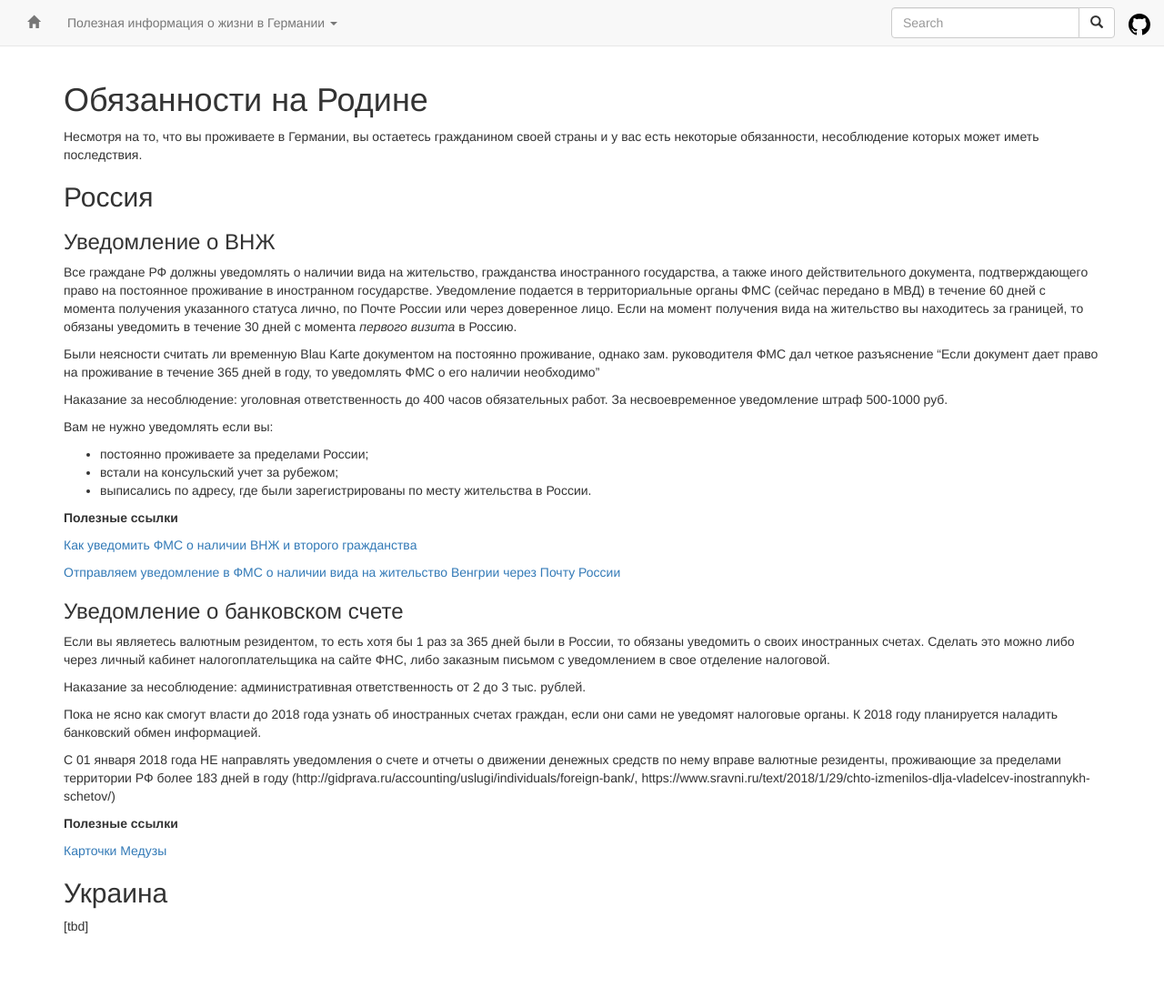
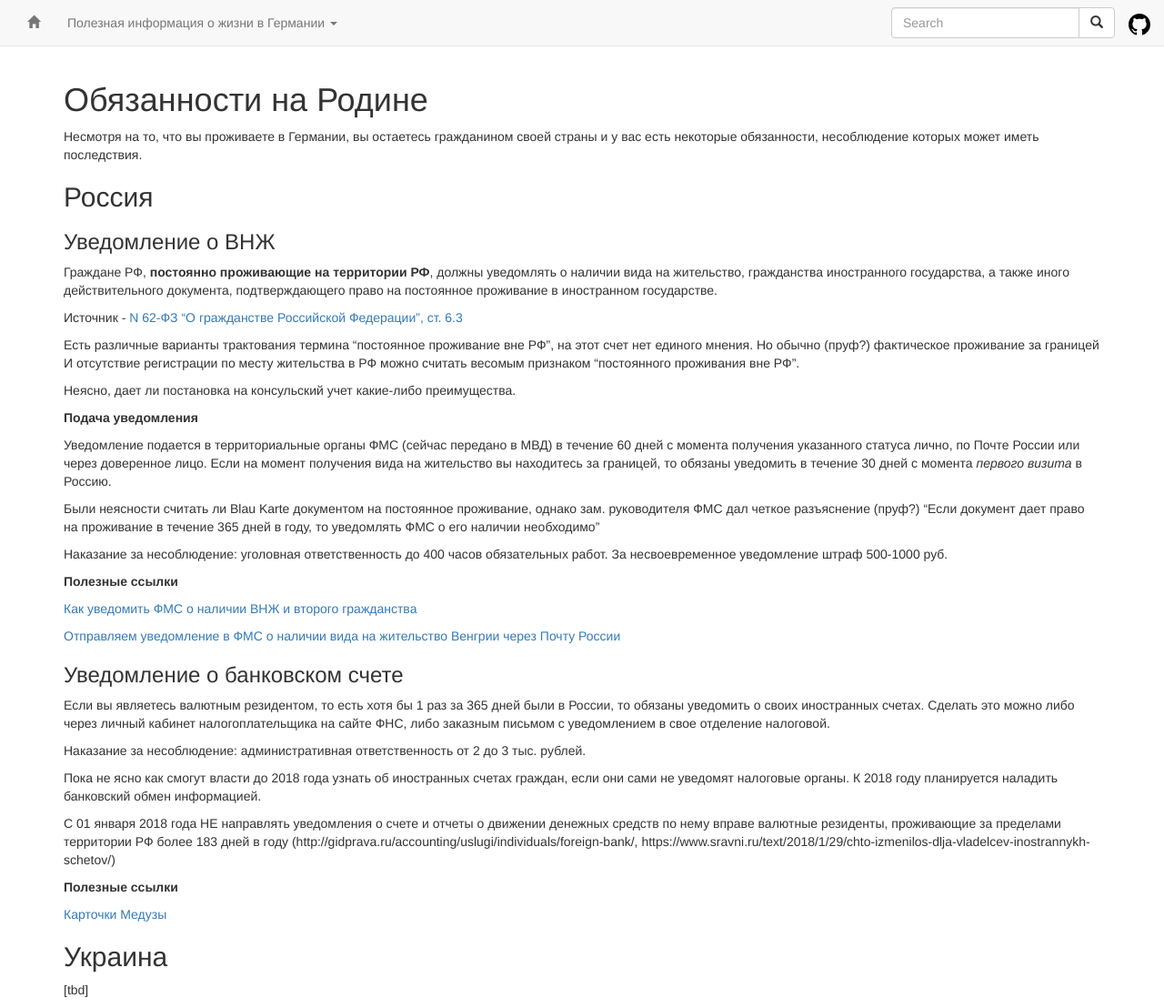
Before and after one commit to ru-de/faq, a Jekyll site: the page built from pages/Обязанности на Родине.md, in a window 1280 px wide and 1108 px high. Shown: the whole window at 91% size. Built offline with Jekyll 4.4.1, drawn with Linux system fonts in a browser that asks for light colours; nearby versions of some CDN libraries.

Commit message:
Travis #1012: sync github pages

```diff
--- a/pages/Обязанности на Родине.md
+++ b/pages/Обязанности на Родине.md
@@ -10,18 +10,22 @@ layout: default
 ## Россия
 
 ### Уведомление о ВНЖ
-Все граждане РФ должны уведомлять о наличии вида на жительство, гражданства иностранного государства, а также иного действительного документа, подтверждающего право на постоянное проживание в иностранном государстве. Уведомление подается в  территориальные органы ФМС (сейчас передано в МВД) в течение 60 дней с момента получения указанного статуса лично, по Почте России или через доверенное лицо. Если на момент получения вида на жительство вы находитесь за границей, то обязаны уведомить в течение
-30 дней с момента *первого визита* в Россию.
+Граждане РФ, **постоянно проживающие на территории РФ**, должны уведомлять о наличии вида на жительство, гражданства иностранного государства, а также иного действительного документа, подтверждающего право на постоянное проживание в иностранном государстве.
 
-Были неясности считать ли временную Blau Karte документом на постоянно проживание, однако зам. руководителя ФМС дал четкое разъяснение
+Источник - [N 62-ФЗ "О гражданстве Российской Федерации", ст. 6.3](http://www.consultant.ru/document/cons_doc_LAW_36927/85ccbff71854900d7c7a24c37ad43f0ab2fc3dfa/)
+
+Есть различные варианты трактования термина "постоянное проживание вне РФ", на этот счет нет единого мнения. Но обычно (пруф?) фактическое проживание за границей И отсутствие регистрации по месту жительства в РФ можно считать весомым признаком "постоянного проживания вне РФ".
+
+Неясно, дает ли постановка на консульский учет какие-либо преимущества.
+
+**Подача уведомления**
+
+Уведомление подается в  территориальные органы ФМС (сейчас передано в МВД) в течение 60 дней с момента получения указанного статуса лично, по Почте России или через доверенное лицо. Если на момент получения вида на жительство вы находитесь за границей, то обязаны уведомить в течение 30 дней с момента *первого визита* в Россию.
+
+Были неясности считать ли Blau Karte документом на постоянное проживание, однако зам. руководителя ФМС дал четкое разъяснение (пруф?)
 "Если документ дает право на проживание в течение 365 дней в году, то уведомлять ФМС о его наличии необходимо"
 
 Наказание за несоблюдение: уголовная ответственность до 400 часов обязательных работ. За несвоевременное уведомление штраф 500-1000 руб.
-
-Вам не нужно уведомлять если вы:
-- постоянно проживаете за пределами России;
-- встали на консульский учет за рубежом;
-- выписались по адресу, где были зарегистрированы по месту жительства в России.
 
 **Полезные ссылки**
 
```
